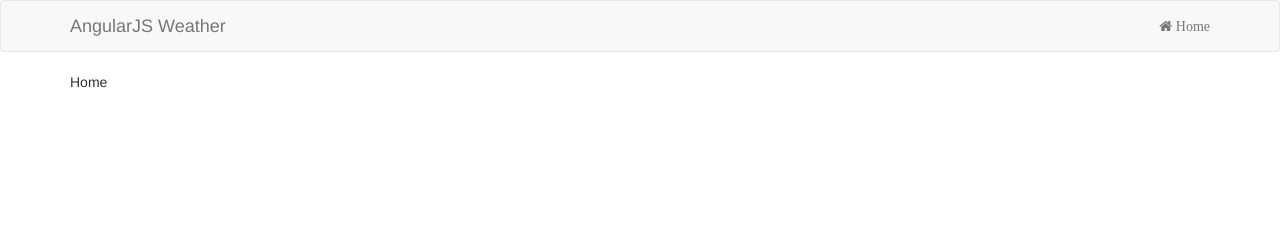
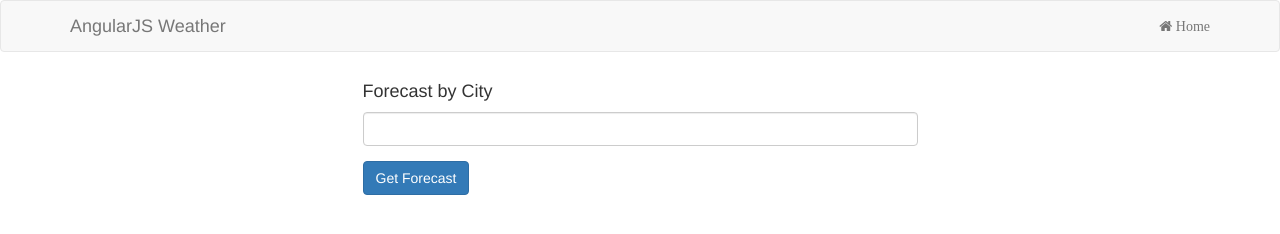
Before and after one commit to juanocasio/weather, a website: page index.html in a window 1280 px wide. Drawn offline with nearby package versions, Linux system fonts and the light colour scheme; some packages are replaced by stand-ins of ours.

Commit message:
Updated Home Template

```diff
--- a/index.html
+++ b/index.html
@@ -17,7 +17,7 @@
                     <a href="/" class="navbar-brand">AngularJS Weather</a>
                 </div>
                 <ul class="nav navbar-nav navbar-right">
-                    <li><a href="#"><i class="fa fa-home"> Home</i></a></li>
+                    <li><a href="#/"><i class="fa fa-home"> Home</i></a></li>
                 </ul>
             </div>
         </nav>
--- a/templates/homeTemplate.html
+++ b/templates/homeTemplate.html
@@ -1 +1,9 @@
-Home
+<div class="row">
+    <div class="col-md-6 col-md-offset-3">
+        <h4>Forecast by City</h4>
+        <div class="form-group">
+            <input type="text" class="form-control">
+        </div>
+        <a href="#/forecast" class="btn btn-primary">Get Forecast</a>
+    </div>
+</div>
```
